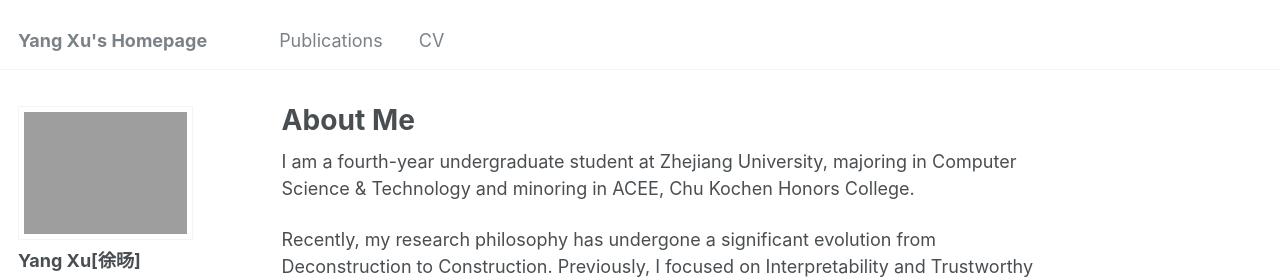
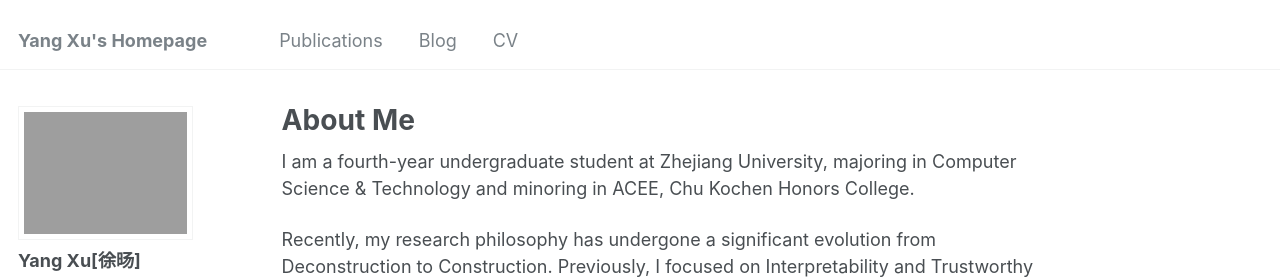
Before and after one commit to Superposition09m/Superposition09m.github.io, a Jekyll site: the page built from _pages/about.md, in a window 1280 px wide. Shown: the top 279 px of the page. Built offline with Jekyll 4.4.1, drawn with Linux system fonts in a browser that asks for light colours; some web fonts are replaced.

Commit message:
Update navigation.yml

```diff
--- a/_data/navigation.yml
+++ b/_data/navigation.yml
@@ -20,6 +20,9 @@ main:
 #  - title: "Blog Posts"
 #    url: /year-archive/
 
+  - title: "Blog"
+    url: https://yangxu09.blog/
+
   - title: "CV"
     url: /files/CV.pdf
 
```
